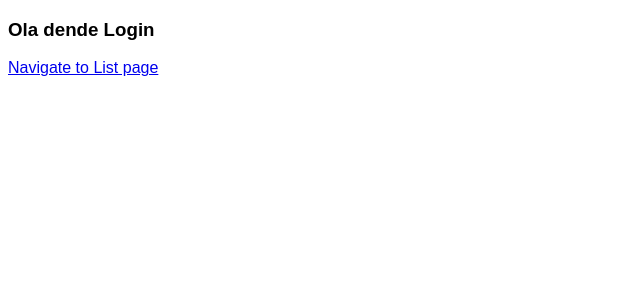
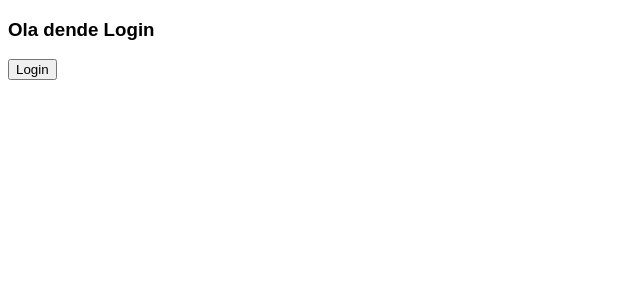
Before and after one commit to davidgchaves/basic-react-app, a React app: page / in a window 1280 px wide. Shown: the top 300 px of the page, without its empty margins (0-640 px from the left). Built offline with nearby package versions, Linux system fonts and the light colour scheme.

Commit message:
Add login button

```diff
--- a/src/login.tsx
+++ b/src/login.tsx
@@ -1,11 +1,17 @@
 import React from "react";
-import { Link } from "react-router-dom";
+import { Link, useNavigate } from "react-router-dom";
 
 export const LoginPage: React.FC = () => {
+  const navigate = useNavigate();
+
+  const handleNavigate = () => {
+    navigate("/list");
+  };
+
   return (
     <>
       <h3>Ola dende Login</h3>
-      <Link to="/list">Navigate to List page</Link>
+      <button onClick={handleNavigate}>Login</button>
     </>
   );
 };
```
